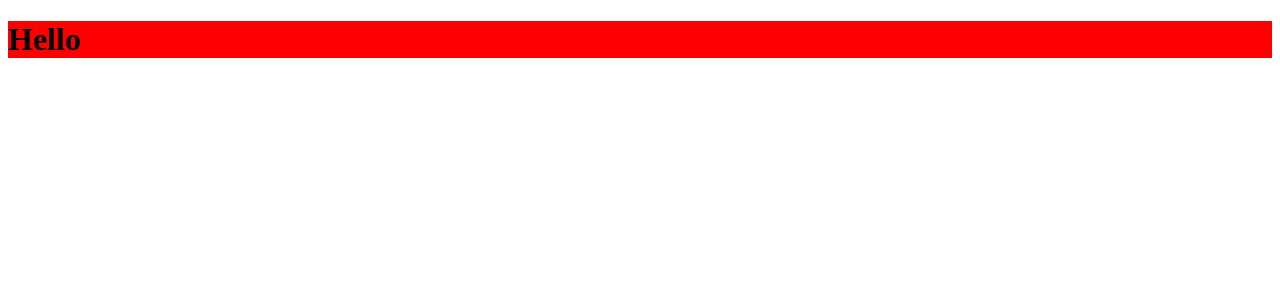
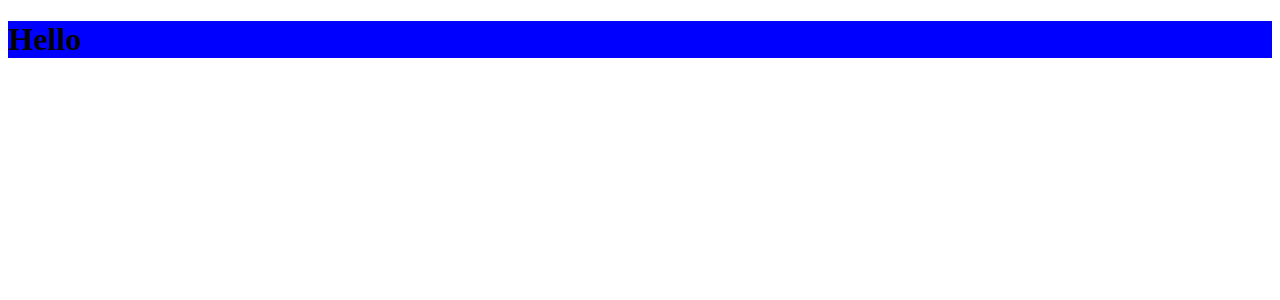
Before and after one commit to Shystra/React_Front-end, a React (Create React App) app in the folder project/: page / in a window 1280 px wide. Shown: the top 300 px of the page. Built offline with nearby package versions, Linux system fonts and the light colour scheme.

Commit message:
Exemple from like to use "styled" on props

```diff
--- a/project/src/components/App/index.jsx
+++ b/project/src/components/App/index.jsx
@@ -5,7 +5,7 @@ import * as Styled from './styles'
 function Home() {
   return (
     <div className="App">
-      <Styled.Wrapper>
+      <Styled.Wrapper background="blue">
       <h1>Hello</h1>
       </Styled.Wrapper>
     </div>
--- a/project/src/components/App/styles.js
+++ b/project/src/components/App/styles.js
@@ -1,3 +1,7 @@
-import styled from 'styled-components';
+import styled, { css } from 'styled-components';
 
-export const Wrapper = styled.div`background: red;`;
+export const Wrapper = styled.div`
+    ${(props) => css`
+        background: ${props.background};
+    `}
+`;
```
